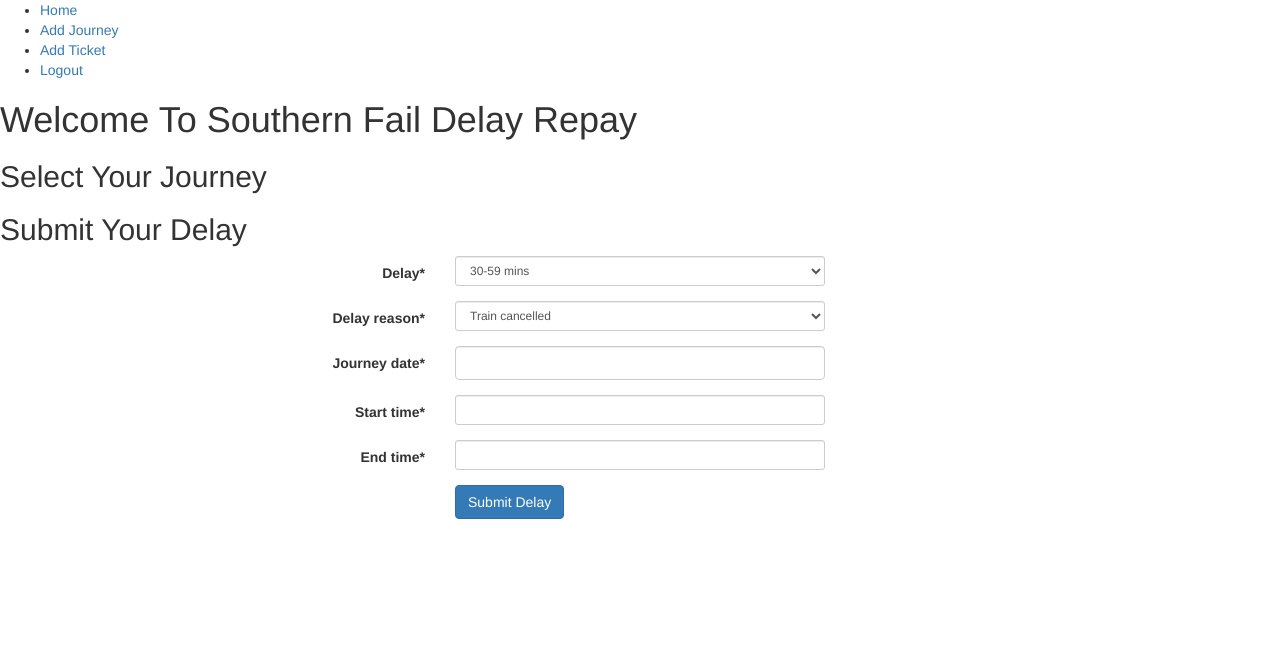
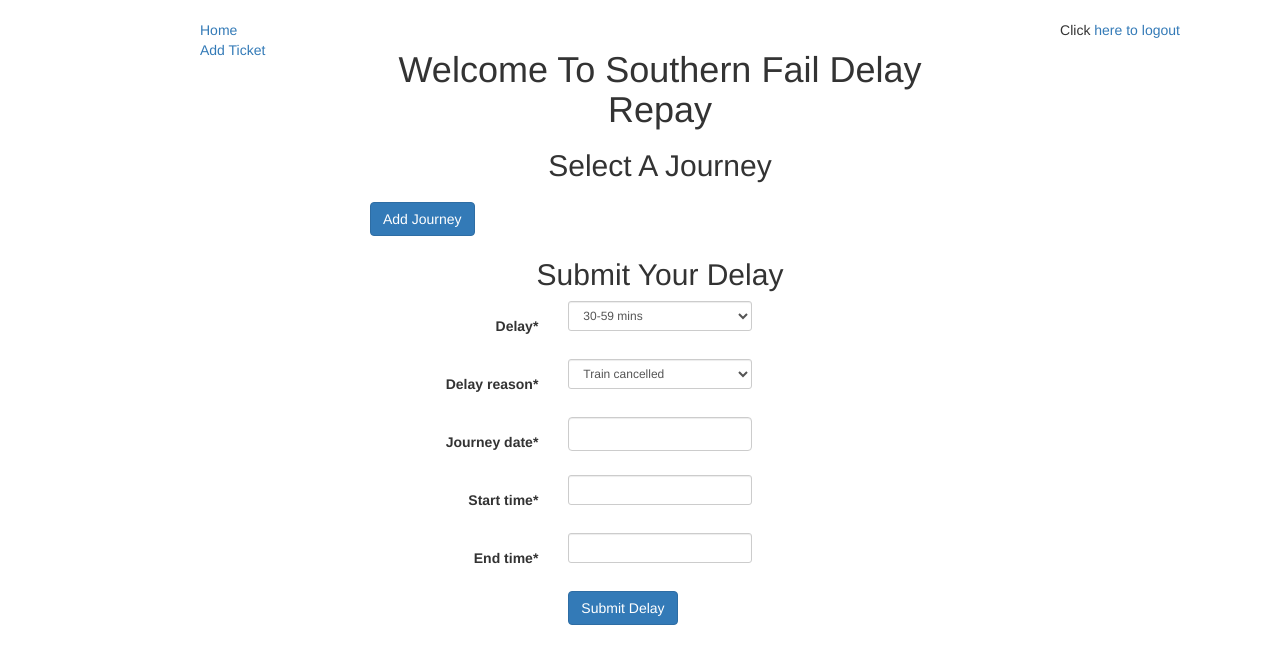
Before and after one commit to davisadam10/southernWeb, a Django app: template delayRepay/templates/index.html in a window 1280 px wide. Shown: the top 664 px of the page. Run offline with Django 3.2, Linux system fonts and the light colour scheme; the template is opened without the code that fills it: values that come from a table or form of the project are taken from there, others are empty; parts of the project's set-up code (start-up, migrations or seed data) failed here and were passed over; some libraries are stand-ins or nearby versions.

Commit message:
Formatting with css

```diff
--- a/delayRepay/static/css/default.css
+++ b/delayRepay/static/css/default.css
@@ -6,19 +6,17 @@ body {
 	width: 960px;
 	text-align: left;
 	margin: 10px auto 20px auto;
-	background-color: #0c0c0c;
 }
 
 #sidebar {
 	float: left;
 	width: 200px;
-	border: 1px solid #000;
+
 }
 
 #content {
 	float: left;
 	width: 600px;
-	border: 1px solid #f00;
 	padding: 10px;
 	line-height: 36px;
 }
--- a/delayRepay/templates/addJourney.html
+++ b/delayRepay/templates/addJourney.html
@@ -2,11 +2,10 @@
 {% load crispy_forms_tags %}
 
 {% block content %}
-  <h2 >Add A Journey</h2>
-    <div class="container">
+  <h1>Add A Journey</h1>
+    <div class="list-group">
       <div class="row">
         {% crispy form %}
       </div>
     </div>
-    <p>Click <a href="/logout/">here to logout</a></p>
 {% endblock %}
--- a/delayRepay/templates/addTicket.html
+++ b/delayRepay/templates/addTicket.html
@@ -2,11 +2,10 @@
 {% load crispy_forms_tags %}
 
 {% block content %}
-  <h2 >Add A Ticket</h2>
-    <div class="container">
+  <h1 >Add A Ticket</h1>
+    <div class="list-group">
       <div class="row">
         {% crispy form %}
       </div>
     </div>
-    <p>Click <a href="/logout/">here to logout</a></p>
 {% endblock %}
--- a/delayRepay/templates/base.html
+++ b/delayRepay/templates/base.html
@@ -10,7 +10,13 @@
         <script src="http://maxcdn.bootstrapcdn.com/bootstrap/3.2.0/js/bootstrap.min.js"></script>
         <script src="{% static "js/listgroup.js" %}"></script>
         <link rel="stylesheet" type="text/css" href="{% static "css/jquery.ptTimeSelect.css" %}" />
+        <link rel="stylesheet" type="text/css" href="{% static "css/default.css" %}" />
         <script type="text/javascript" src="{% static "js/jquery.ptTimeSelect.js" %}"></script>
+        <style>
+			h1 {text-align:center;}
+			p {text-align:center;}
+            p {text-align:center;}
+		</style>
         <script>
             $(function() {
                 $( "#datepicker" ).datepicker();
@@ -30,9 +36,7 @@
                 {% block sidebar %}
                 <ul>
                     <li><a href="/">Home</a></li>
-                    <li><a href="/addJourney">Add Journey</a></li>
                     <li><a href="/addTicket">Add Ticket</a></li>
-                    <li><a href="/logout/">Logout</a></li>
 
                 </ul>
                 {% endblock %}
@@ -42,5 +46,6 @@
                 {% block content %}{% endblock %}
             </div>
         </div>
+        <p>Click <a href="/logout/">here to logout</a></p>
     </body>
 </html>
--- a/delayRepay/templates/index.html
+++ b/delayRepay/templates/index.html
@@ -3,14 +3,17 @@
 
 {% block content %}
     <h1 >Welcome To Southern Fail Delay Repay</h1>
-    <h2 ><p>Select Your Journey</p></h2>
+    <h2 ><p>Select A Journey</p></h2>
 	<div class="list-group">
         {% for journey in journeys %}
 			<a id="journeyItem{{ journey.id }}" href="#" class="list-group-item" data-value={{ journey.journeyName }}>{{ journey.journeyName }}</a>
 		{% endfor %}
 	</div>
+    <form action="/addJourney" method="get">
+		<input id='journeyButton' type="submit" value="Add Journey" class="btn btn-primary btn-primary">
+	</form><br>
     <h2 ><p>Submit Your Delay</p></h2>
-    <div class="container">
+    <div class="list-group">
       <div class="row">
         {% crispy form %}
       </div>
```
